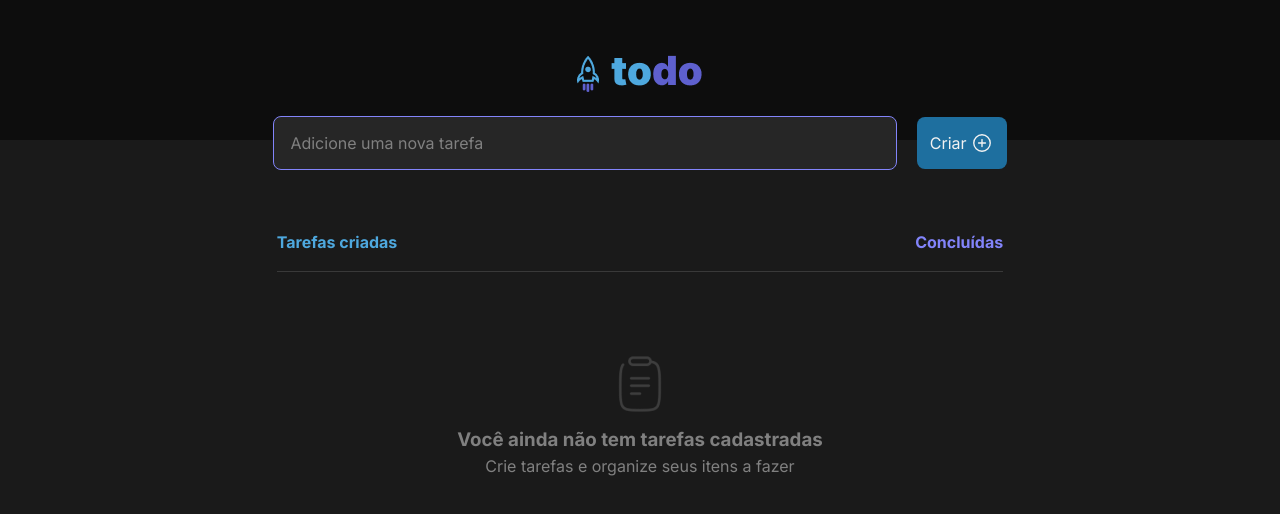
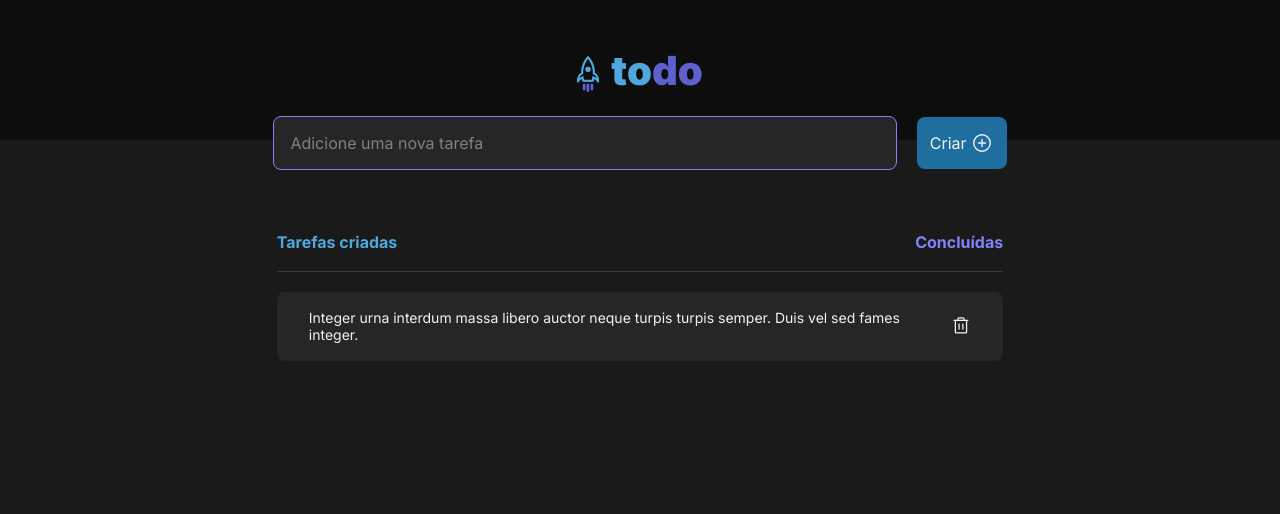
Before and after one commit to Heltonphg/todo-list, a React (Vite) app: page / in a window 1280 px wide. Shown: the top 514 px of the page. Built offline with nearby package versions, Linux system fonts and the light colour scheme.

Commit message:
feat: init list todos

```diff
--- /dev/null
+++ b/src/components/Chebox/index.tsx
@@ -0,0 +1,6 @@
+import React from 'react'
+import { Container } from './styles'
+
+export const Chebox: React.FC = () => {
+  return <Container />
+}
--- /dev/null
+++ b/src/components/Chebox/styles.ts
@@ -0,0 +1,3 @@
+import styled from 'styled-components'
+
+export const Container = styled.div``
--- /dev/null
+++ b/src/components/ItemTodo/index.tsx
@@ -0,0 +1,19 @@
+import React from 'react'
+import { Trash } from 'phosphor-react'
+import { Todo } from '../../screens/TodoList'
+import { Chebox } from '../Chebox'
+import { Container, Title } from './styles'
+
+interface IItemTodoProps {
+  item: Todo
+}
+
+export const ItemTodo: React.FC<IItemTodoProps> = ({ item }) => {
+  return (
+    <Container>
+      <Chebox />
+      <Title>{item.title}</Title>
+      <Trash size={20} />
+    </Container>
+  )
+}
--- /dev/null
+++ b/src/components/ItemTodo/styles.ts
@@ -0,0 +1,23 @@
+import styled from 'styled-components'
+
+export const Container = styled.div`
+  display: flex;
+
+  flex-direction: row;
+  align-items: center;
+  justify-content: space-between;
+
+  padding: 0 2rem;
+
+  width: 100%;
+  height: 4.3rem;
+
+  border-radius: 8px;
+
+  background: var(--gray-500);
+`
+
+export const Title = styled.p`
+  color: var(--gray-100);
+  font-size: 14px;
+`
--- a/src/components/ListTodo/index.tsx
+++ b/src/components/ListTodo/index.tsx
@@ -1,8 +1,14 @@
+import { Todo } from '../../screens/TodoList'
 import { EmptyTodo } from '../EmptyTodo'
+import { ItemTodo } from '../ItemTodo'
 import { Line } from '../Line'
 import { Container, Content, HeaderList, LabelCreateText, LabelDoneText } from './styles'
 
-export const ListTodo: React.FC = () => {
+interface IListTodoProps {
+  todos: Todo[]
+}
+
+export const ListTodo: React.FC<IListTodoProps> = ({ todos }) => {
   return (
     <Container>
       <Content>
@@ -12,8 +18,11 @@ export const ListTodo: React.FC = () => {
         </HeaderList>
 
         <Line />
-
-        <EmptyTodo />
+        {todos.length > 0 ? (
+          todos.map((todo) => <ItemTodo key={todo.id} item={todo} />)
+        ) : (
+          <EmptyTodo />
+        )}
       </Content>
     </Container>
   )
--- a/src/screens/TodoList/index.tsx
+++ b/src/screens/TodoList/index.tsx
@@ -1,14 +1,29 @@
-import React from 'react'
+import React, { useState } from 'react'
 import { FormTodo } from '../../components/FormTodo'
 import Header from '../../components/Header'
 import { ListTodo } from '../../components/ListTodo'
 
+export interface Todo {
+  id: string
+  title: string
+  completed: boolean
+}
+
 export const TodoList: React.FC = () => {
+  const [todos, setTodos] = useState<Todo[]>([
+    {
+      id: '1',
+      title:
+        'Integer urna interdum massa libero auctor neque turpis turpis semper. Duis vel sed fames integer.',
+      completed: false
+    }
+  ])
+
   return (
     <>
       <Header />
       <FormTodo />
-      <ListTodo />
+      <ListTodo todos={todos} />
     </>
   )
 }
```
Also changed, not shown: 1 other file (tests, documents, lock files or other folders).
